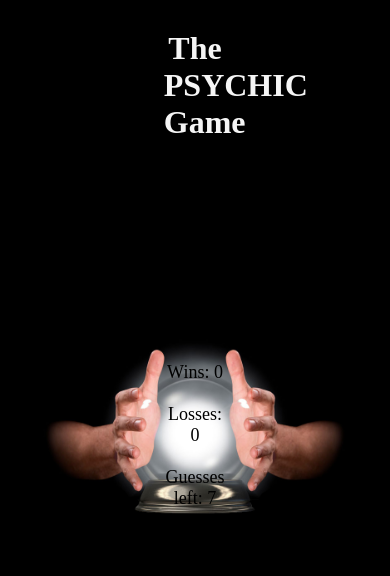
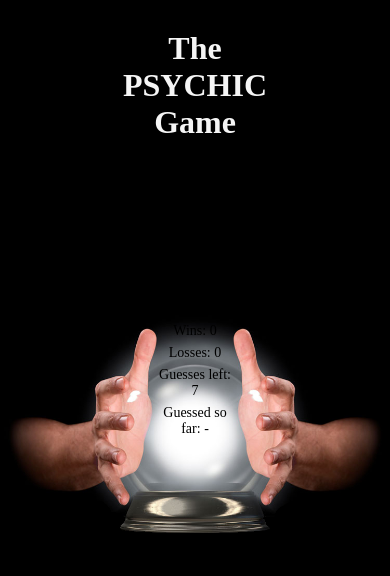
Before and after one commit to RCH92/Psychic-Game, a plain HTML site: page index.html in a window 390 px wide. Drawn offline with Linux system fonts and the light colour scheme.

Commit message:
added scalability

```diff
--- a/assets/css/style.css
+++ b/assets/css/style.css
@@ -23,3 +23,47 @@
 text-align: center;
  margin: 18% 40% auto 40%;
 }
+.textStat {
+    padding: 7px;
+}
+.game{
+    font-size: 18px;
+}
+
+@media screen
+  /* and (min-device-width: 1200px)  */
+  and (max-device-width: 1300px)
+  and (-webkit-min-device-pixel-ratio: 1) {
+      .mainContainer {
+          width: 100%;
+        }
+      .textStat {
+        padding: 5px;
+        }
+
+      .game {
+          font-size: 16px;
+         }
+}
+@media only screen
+  /* and (min-device-width: 768px)  */
+  and (max-device-width: 1024px)
+  and (-webkit-min-device-pixel-ratio: 1) {
+
+    .game {
+        font-size: 14px;
+    }
+    .textStat {
+        padding: 3px;
+    }
+    .gameText {
+        text-align: center;
+         margin: 30% 40% auto 40%;
+        }
+        .title {
+            color: whitesmoke;
+            margin: 30px 30% auto 30%;
+            text-align: center;
+        }
+
+}
--- a/index.html
+++ b/index.html
@@ -5,7 +5,7 @@
     <meta charset="utf-8" />
     <meta http-equiv="X-UA-Compatible" content="IE=edge">
     <title>Page Title</title>
-    <meta name="viewport" content="width=device-width, initial-scale=1">
+    <meta name="viewport" content="width=device-width, initial-scale=1.0">
     <link rel="stylesheet" type="text/css" media="screen" href="assets/css/style.css" />
 
 </head>
@@ -18,32 +18,32 @@
         </h1>
     </div>
 <div class="gameText">
-    <div class="game" style="font-size: 18px;">
+    <div class="game">
         <p>
            <strong>Guess what letter I'm thinking of</strong>
         </p>
 
-        <br>
 
-        <div id="wins">
+
+        <div class="textStat" id="wins">
             Wins: 0
         </div>
 
-        <br>
 
-        <div id="losses">
+
+        <div class="textStat" id="losses">
             Losses: 0
         </div>
 
-        <br>
 
-        <div id="guessesLeft">
+
+        <div class="textStat" id="guessesLeft">
             Guesses left: 7
         </div>
 
-        <br>
 
-        <div id="guessedSoFar">
+
+        <div class="textStat" id="guessedSoFar">
             Guessed so far: -
          </div>
          <div id="temp"></div>
```
